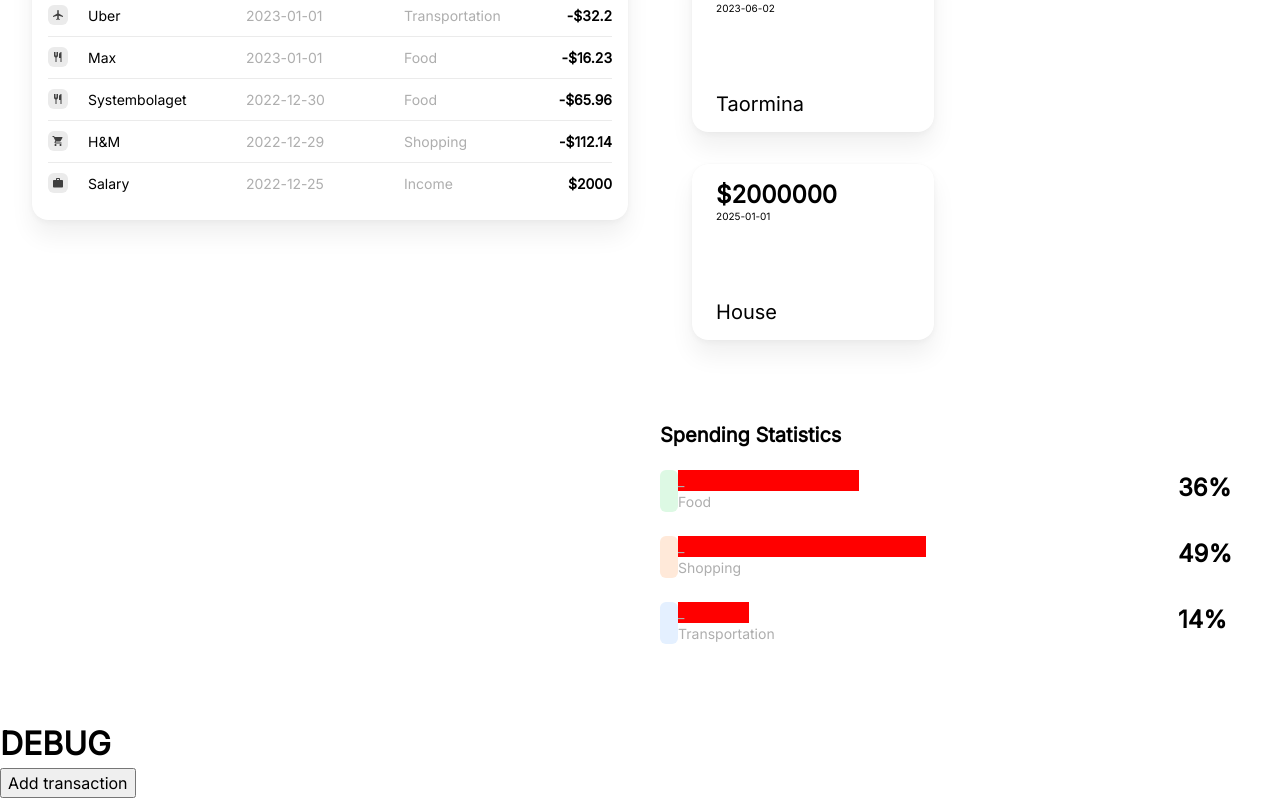
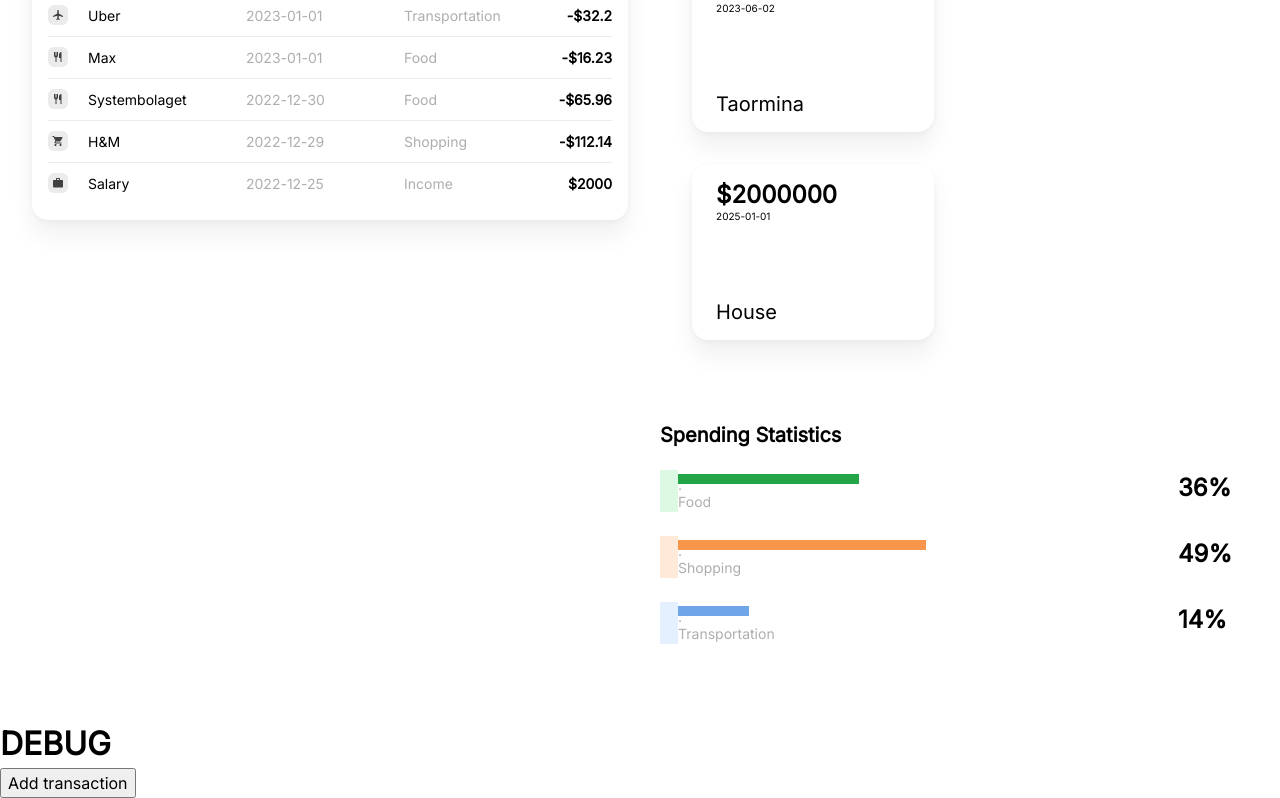
Before and after one commit to annabohlin1997/financial-dashboard, a React (Create React App) app: page / in a window 1280 px wide. Shown: the part 410-1208 px from the top of the page. Built offline with nearby package versions, Linux system fonts and the light colour scheme.

Commit message:
added more styles to SpendingStatistics component

```diff
--- a/src/components/SpendingStatistics.js
+++ b/src/components/SpendingStatistics.js
@@ -27,24 +27,24 @@ const SpendingStatistics = ({ transactions }) => {
     <div className="statistics-wrapper">
       <img className="statistics-green" src="food-colored.svg" alt="" />
       <div className="statistics-main">
-        <div style={{ backgroundColor: "#F00", width: `${foodRatio * 100}%` }}>
-        _
+        <div className="statistics-bar" style={{ backgroundColor: "#22a447", width: `${foodRatio * 100}%` }}>
+        .
         </div>
         <p>Food</p>
       </div>
       <p className="statistics-percentage">{Math.floor(foodRatio * 100)}%</p>
       <img className="statistics-orange" src="shopping-colored.svg" alt="" />
       <div className="statistics-main">
-        <div style={{ backgroundColor: "#F00", width: `${shoppingRatio * 100}%` }}>
-          _
+        <div className="statistics-bar" style={{ backgroundColor: "#f8964c", width: `${shoppingRatio * 100}%` }}>
+          .
         </div>
         <p>Shopping</p>
       </div>
       <p className="statistics-percentage">{Math.floor(shoppingRatio * 100)}%</p>
       <img className="statistics-blue" src="travel-colored.svg" alt="" />
       <div className="statistics-main">
-        <div style={{ backgroundColor: "#F00", width: `${transportationRatio * 100}%`,}}>
-          _
+        <div className="statistics-bar" style={{ backgroundColor: "#70a6e8", width: `${transportationRatio * 100}%`,}}>
+          .
         </div>
         <p>Transportation</p>
       </div>
--- a/src/styles/SpendingStatistics.css
+++ b/src/styles/SpendingStatistics.css
@@ -11,7 +11,6 @@
 	margin-bottom: 12px;
 	margin-top: 12px;
 	background-color: var(--color-blue--light);
-	border-radius: 6px;
 	display: flex;
 	align-self: center;
 }
@@ -23,6 +22,7 @@
 	margin-top: 12px;
 	display: flex;
 	flex-direction: column;
+	align-content: space-between;
 }
 
 .statistics-percentage {
@@ -39,7 +39,6 @@
 	padding:9px;
 	margin-bottom: 12px;
 	margin-top: 12px;
-	border-radius: 6px;
 	display: flex;
 	align-self: center;
 	background-color: var(--color-green--light);
@@ -51,8 +50,13 @@
 	padding:9px;
 	margin-bottom: 12px;
 	margin-top: 12px;
-	border-radius: 6px;
 	display: flex;
 	align-self: center;
 	background-color: var(--color-orange--light);
 }
+
+.statistics-bar {
+	height: 10px;
+	margin-bottom: 7px;
+	margin-top: 4px;
+}
```
